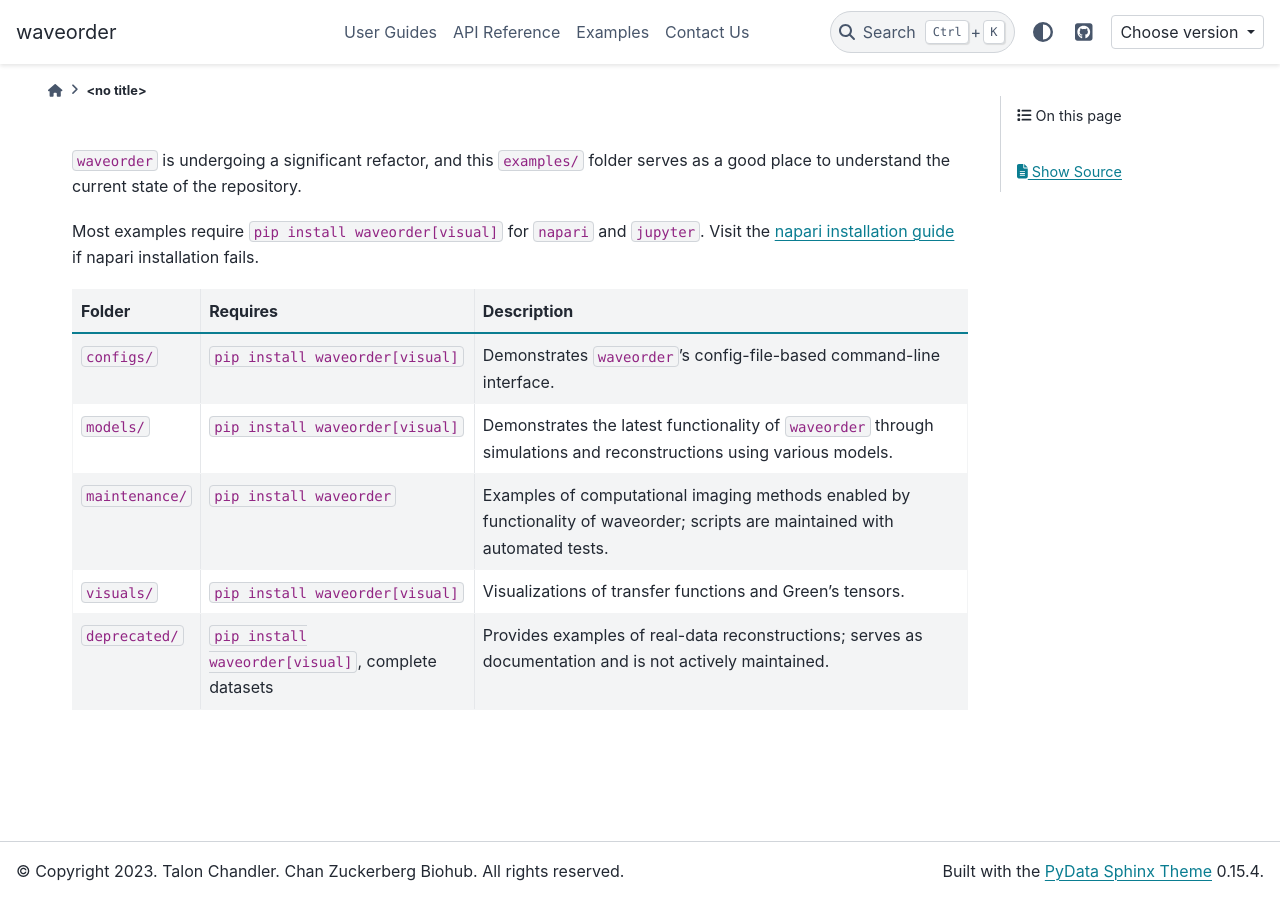
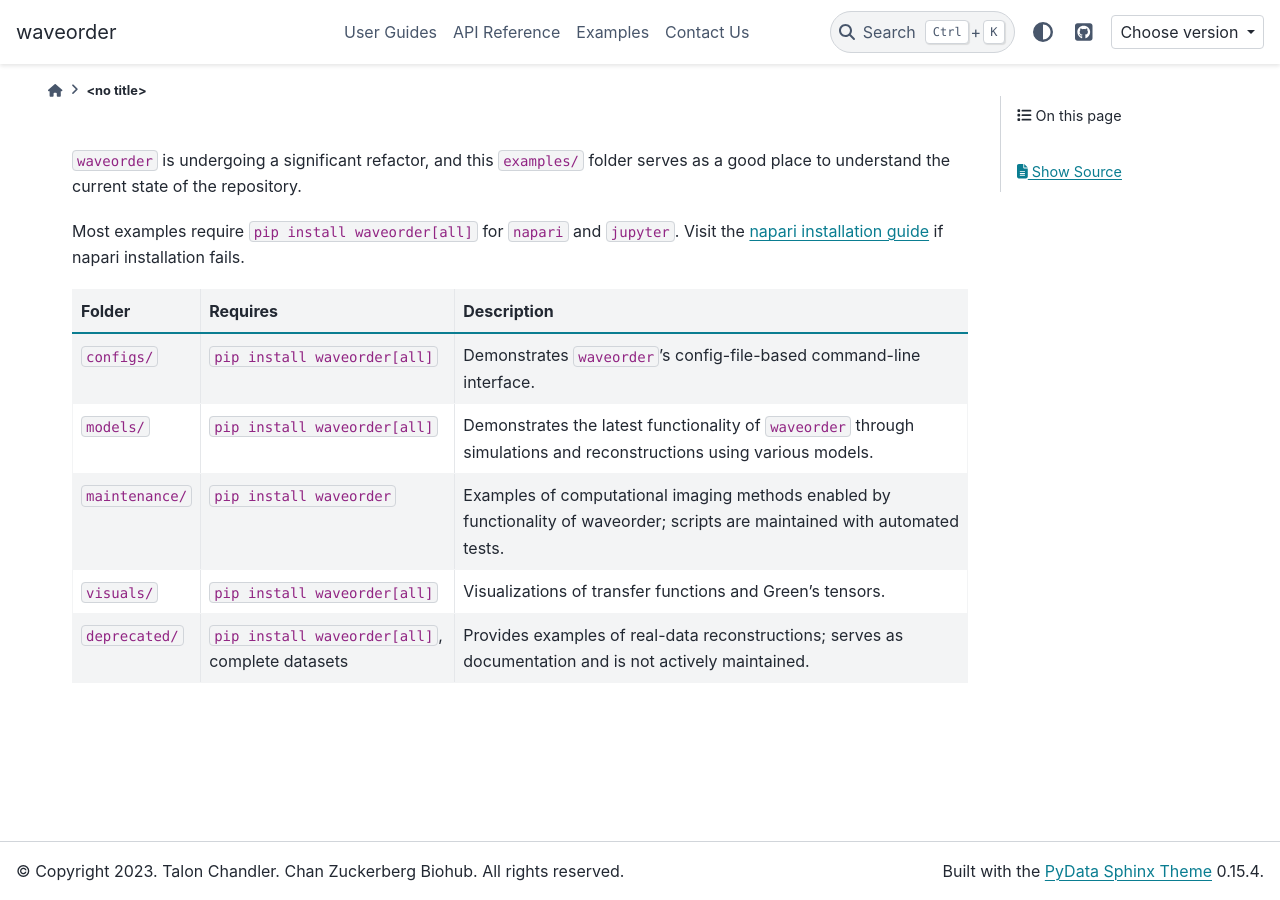
Before and after one commit to mehta-lab/waveorder, a Sphinx documentation site: the page built from docs/examples/README.md, in a window 1280 px wide. Built offline with Sphinx 7.4.7 and the PyData theme 0.15.4, drawn with Linux system fonts in a browser that asks for light colours; pages that are not in the unit, such as notebooks, are missing from menus; the version number could not be read and is left out.

Commit message:
Update install instructions and keep [all] extra for backward compatibility
[all] is now an alias for [visual] since dev/docs/test deps moved to
[dependency-groups] (PEP 735). Extras ([project.optional-dependencies])
are published to PyPI for end users; dependency groups are local-only
for contributors via uv sync --group <name>.

```diff
--- a/docs/examples/README.md
+++ b/docs/examples/README.md
@@ -1,11 +1,11 @@
 `waveorder` is undergoing a significant refactor, and this `examples/` folder serves as a good place to understand the current state of the repository.
 
-Most examples require `pip install waveorder[visual]` for `napari` and `jupyter`. Visit the [napari installation guide](https://napari.org/dev/tutorials/fundamentals/installation.html) if napari installation fails.
+Most examples require `pip install waveorder[all]` for `napari` and `jupyter`. Visit the [napari installation guide](https://napari.org/dev/tutorials/fundamentals/installation.html) if napari installation fails.
 
 | Folder      | Requires                   | Description                                                                                           |
 |------------------|----------------------------|-------------------------------------------------------------------------------------------------------|
-| `configs/`       | `pip install waveorder[visual]`           | Demonstrates `waveorder`'s config-file-based command-line interface. |
-| `models/`        | `pip install waveorder[visual]`      | Demonstrates the latest functionality of `waveorder` through simulations and reconstructions using various models. |
+| `configs/`       | `pip install waveorder[all]`           | Demonstrates `waveorder`'s config-file-based command-line interface. |
+| `models/`        | `pip install waveorder[all]`      | Demonstrates the latest functionality of `waveorder` through simulations and reconstructions using various models. |
 | `maintenance/`   | `pip install waveorder`                | Examples of computational imaging methods enabled by functionality of waveorder; scripts are maintained with automated tests.               |
-| `visuals/`       | `pip install waveorder[visual]`      | Visualizations of transfer functions and Green's tensors.                                    |
-| `deprecated/` | `pip install waveorder[visual]`, complete datasets | Provides examples of real-data reconstructions; serves as documentation and is not actively maintained. |
+| `visuals/`       | `pip install waveorder[all]`      | Visualizations of transfer functions and Green's tensors.                                    |
+| `deprecated/` | `pip install waveorder[all]`, complete datasets | Provides examples of real-data reconstructions; serves as documentation and is not actively maintained. |
--- a/pyproject.toml
+++ b/pyproject.toml
@@ -70,6 +70,7 @@ visual = [
   "jupyter",
   "jupytext",
 ]
+all = ["waveorder[visual]"]
 
 [dependency-groups]
 test = [
```
Also changed, not shown: README.md (+2 -2 lines), docs/guide/QLIPP.md (+1 -1 lines), docs/guide/microscope-installation-guide.md (+1 -1 lines).
